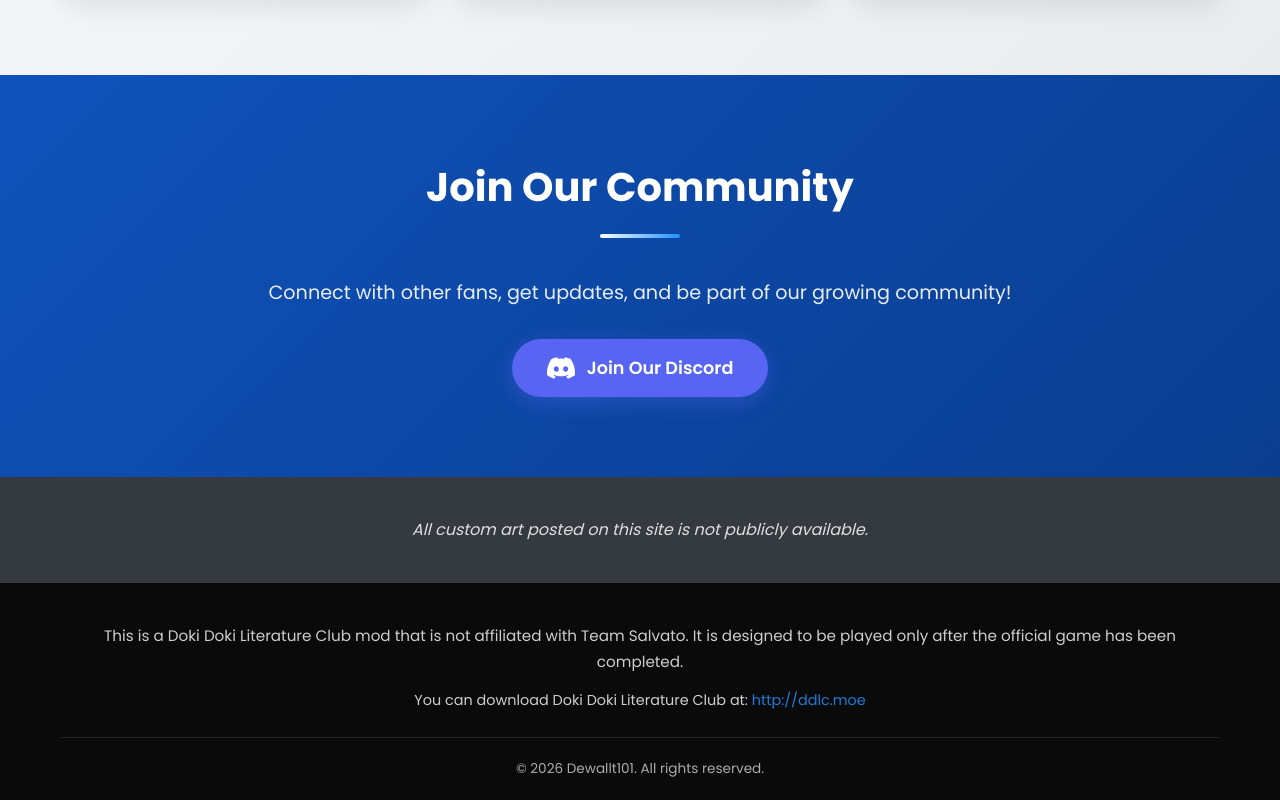
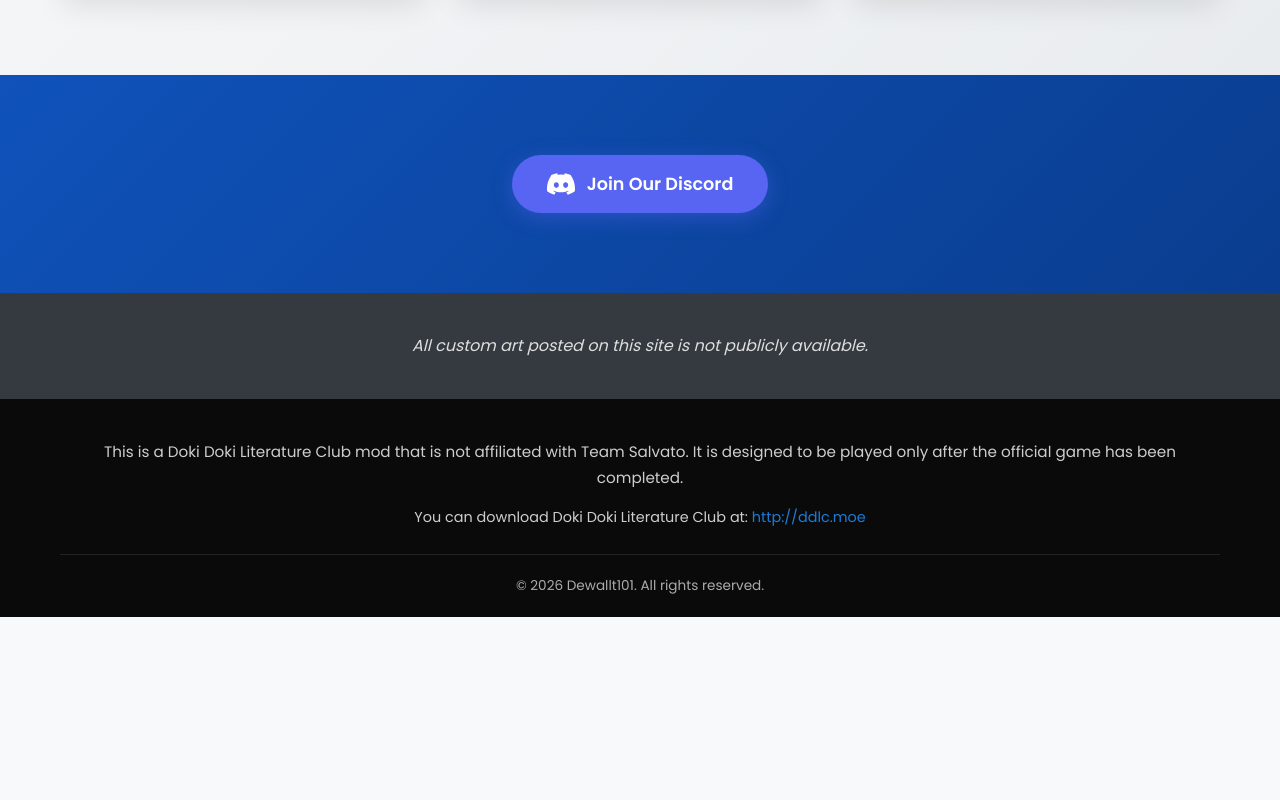
Before and after one commit to L4w1i3t/Doki-Doki-Blue-Seas, a website: page index.html in a window 1280 px wide. Shown: the part 1844-2644 px from the top of the page. After the commit the page ends 2461 px from the top, so only its background shows below. Drawn offline with Linux system fonts and the light colour scheme.

```diff
--- a/index.html
+++ b/index.html
@@ -104,11 +104,6 @@
     <!-- Discord Section -->
     <section class="discord section" id="discord">
       <div class="container">
-        <h2 class="section-title">Join Our Community</h2>
-        <p>
-          Connect with other fans, get updates, and be part of our growing
-          community!
-        </p>
         <a
           href="https://discord.com/invite/2ej2DCU5sT"
           class="discord-btn"
```
